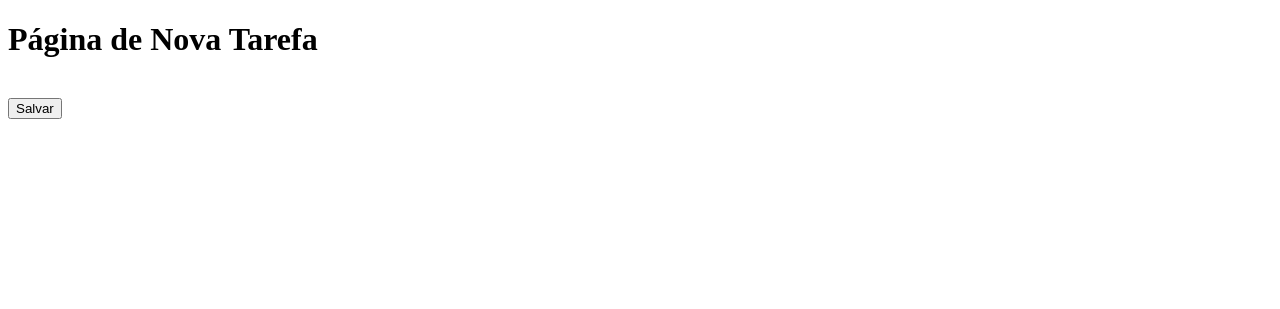
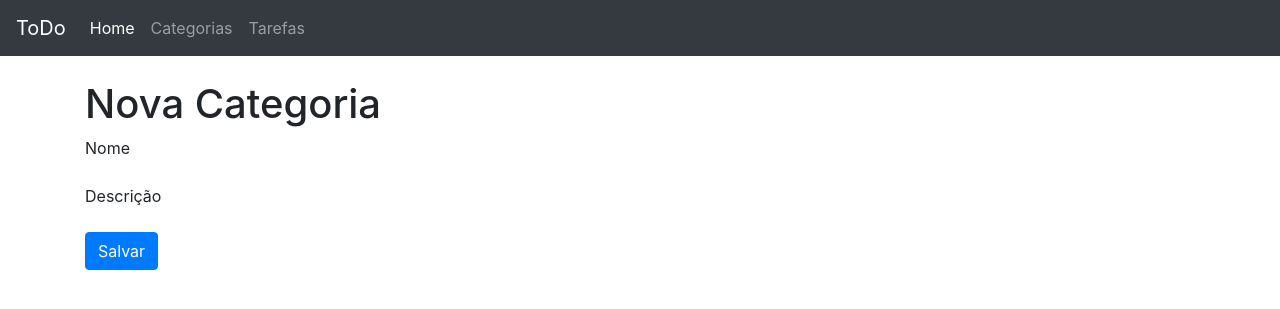
Before and after one commit to elviobg/toDoTasks, a Django app: page /category/insert in a window 1280 px wide. Shown: the top 309 px of the page. Run offline with Django 3.2, Linux system fonts and the light colour scheme; parts of the project's set-up code (start-up, migrations or seed data) failed here and were passed over; some libraries are stand-ins or nearby versions.

Commit message:
Estilização das telas de inserção

```diff
--- a/todoTasks/core/templates/base.html
+++ b/todoTasks/core/templates/base.html
@@ -8,7 +8,7 @@
     <meta name="author" content="">
     <link rel="icon" href="../../../../favicon.ico">
 
-    <title>ToDo</title>
+    <title>ToDo List</title>
 
     <!-- Bootstrap core CSS -->
     <link href="{% static "css/bootstrap.min.css" %}" rel="stylesheet">
@@ -27,33 +27,18 @@
 
       <div class="collapse navbar-collapse" id="navbarsExampleDefault">
         <ul class="navbar-nav mr-auto">
-          <li class="nav-item active">
-            <a class="nav-link" href="#">Home <span class="sr-only">(current)</span></a>
-          </li>
-          <li class="nav-item">
-            <a class="nav-link" href="#">About</a>
-          </li>
-          <li class="nav-item">
-            <a class="nav-link" href="#">Contact</a>
-          </li>
+          <li class="nav-item active"><a href="{% url 'url_home' %}" class="nav-link" href="#">Home <span class="sr-only">(current)</span></a></li>
+          <li class="nav-item"><a href="{% url 'tasks:url_category_insert' %}" class="nav-link" href="#">Categorias</a></li>
+          <li class="nav-item"><a href="{% url 'tasks:url_task_insert' %}" class="nav-link" href="#">Tarefas</a></li>
         </ul>
-        <form class="form-inline my-2 my-lg-0">
-          <input class="form-control mr-sm-2" type="text" placeholder="Procurar" aria-label="Procurar">
-          <button class="btn btn-outline-success my-2 my-sm-0" type="submit">Procurar</button>
-        </form>
       </div>
     </nav>
 
-    <main role="main" class="container">
-      <div class="base-template">
-        <h1>Bootstrap starter template</h1>
-        <p class="lead">
-          Use this document as a way to quickly start any new project.
-          <br>
-          All you get is this text and a mostly barebones HTML document.
-        </p>
-      </div>
-    </main>
+    <div class="container">
+    {% block body %}
+    {% endblock body %}
+    </div>
+
     <!-- Bootstrap core JavaScript
     ================================================== -->
     <!-- Placed at the end of the document so the pages load faster -->
--- a/todoTasks/settings.py
+++ b/todoTasks/settings.py
@@ -37,6 +37,9 @@ INSTALLED_APPS = [
     'django.contrib.sessions',
     'django.contrib.messages',
     'django.contrib.staticfiles',
+    #apps de terceiros
+    'widget_tweaks',
+    #nossas apps
     'todoTasks.core',
     'todoTasks.tasks',
 ]
--- a/todoTasks/tasks/templates/category/new.html
+++ b/todoTasks/tasks/templates/category/new.html
@@ -1,18 +1,20 @@
-<!DOCTYPE html>
-<html>
-<head>
-  <meta charset="utf-8" />
-  <meta http-equiv="X-UA-Compatible" content="IE=edge">
-  <title>Home</title>
-  <meta name="viewport" content="width=device-width, initial-scale=1">
-</head>
-<body>
-  <h1>Página de Nova Tarefa</h1>
-  <br>
-  <form method='POST'>
+{% extends 'base.html' %}
+{% load widget_tweaks %}
+
+<div class="row">
+{% block body %}
+    <h1>Nova Categoria</h1>
+    <form method='POST'>
       {% csrf_token %}
-      {{ form.as_p }}
-      <button type="submit">Salvar</button>
-  </form>
-</body>
-</html>
+      <div class="form-group">
+        <label for="{{ form.name.id_for_label}}">Nome</label>
+        {{ form.name | add_class:"form-control"  }}
+      </div>
+      <div class="form-group">
+        <label for="{{ form.description.id_for_label}}">Descrição</label>
+        {{ form.description | add_class:"form-control"  }}
+      </div>
+      <button type="submit" class="btn btn-primary">Salvar</button>
+    </form>
+{% endblock body %}
+</div>
```
Also changed, not shown: todoTasks/tasks/templates/task/new.html (+32 -18 lines), 1 other file.
